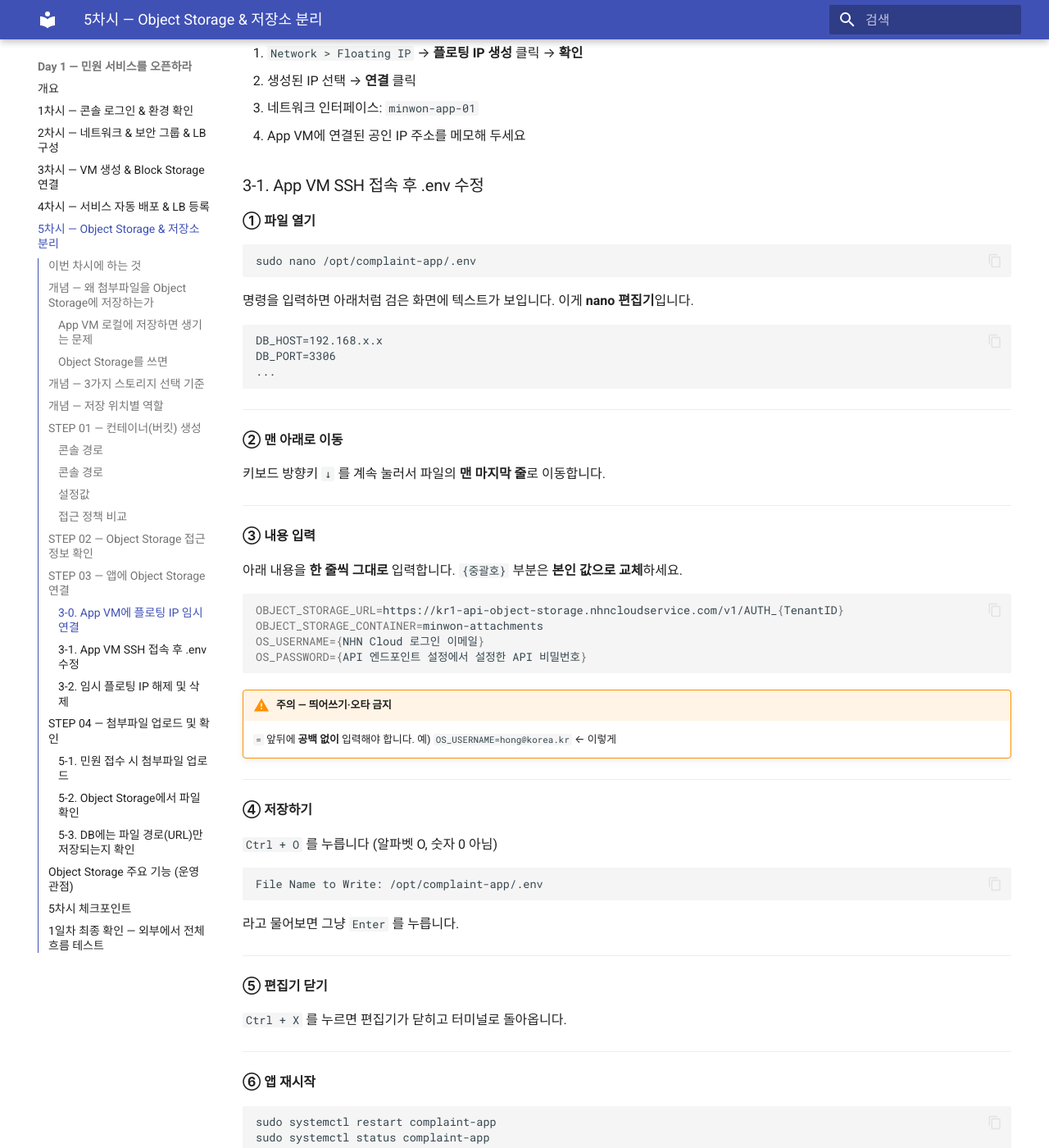
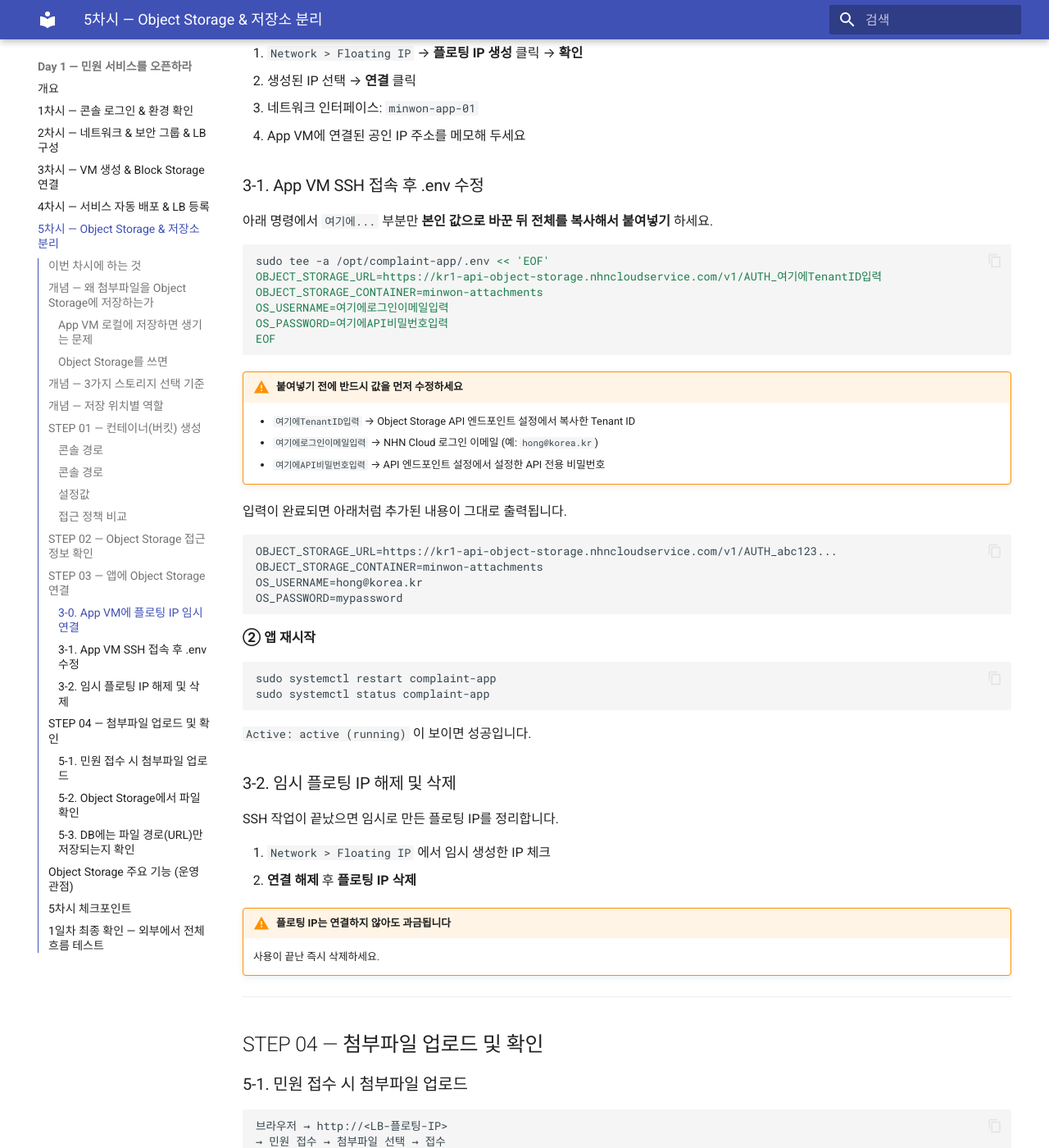
Before and after one commit to skilleat-labs/cloud-native-minwon-lab, an MkDocs documentation site: the page built from docs/day1/session5.md, in a window 1280 px wide and 1400 px high, scrolled down 4754 px. Shown: the whole window at 82% size. Built offline with MkDocs 1.6.1 and Material for MkDocs 9.7.7, drawn with Linux system fonts in a browser that asks for light colours.

Commit message:
5차시: .env 수정을 nano 대신 tee 복붙 방식으로 변경

````diff
--- a/docs/day1/session5.md
+++ b/docs/day1/session5.md
@@ -160,65 +160,32 @@ Storage > Object Storage > API 엔드포인트 설정 버튼 클릭
 
 ### 3-1. App VM SSH 접속 후 .env 수정
 
-**① 파일 열기**
+아래 명령에서 `여기에...` 부분만 **본인 값으로 바꾼 뒤 전체를 복사해서 붙여넣기** 하세요.
 
 ```bash
-sudo nano /opt/complaint-app/.env
+sudo tee -a /opt/complaint-app/.env << 'EOF'
+OBJECT_STORAGE_URL=https://kr1-api-object-storage.nhncloudservice.com/v1/AUTH_여기에TenantID입력
+OBJECT_STORAGE_CONTAINER=minwon-attachments
+OS_USERNAME=여기에로그인이메일입력
+OS_PASSWORD=여기에API비밀번호입력
+EOF
 ```
 
-명령을 입력하면 아래처럼 검은 화면에 텍스트가 보입니다. 이게 **nano 편집기**입니다.
+!!! warning "붙여넣기 전에 반드시 값을 먼저 수정하세요"
+    - `여기에TenantID입력` → Object Storage API 엔드포인트 설정에서 복사한 Tenant ID
+    - `여기에로그인이메일입력` → NHN Cloud 로그인 이메일 (예: `hong@korea.kr`)
+    - `여기에API비밀번호입력` → API 엔드포인트 설정에서 설정한 API 전용 비밀번호
+
+입력이 완료되면 아래처럼 추가된 내용이 그대로 출력됩니다.
 
 ```
-DB_HOST=192.168.x.x
-DB_PORT=3306
-...
+OBJECT_STORAGE_URL=https://kr1-api-object-storage.nhncloudservice.com/v1/AUTH_abc123...
+OBJECT_STORAGE_CONTAINER=minwon-attachments
+OS_USERNAME=hong@korea.kr
+OS_PASSWORD=mypassword
 ```
 
----
-
-**② 맨 아래로 이동**
-
-키보드 방향키 `↓` 를 계속 눌러서 파일의 **맨 마지막 줄**로 이동합니다.
-
----
-
-**③ 내용 입력**
-
-아래 내용을 **한 줄씩 그대로** 입력합니다.
-`{중괄호}` 부분은 **본인 값으로 교체**하세요.
-
-```bash
-OBJECT_STORAGE_URL=https://kr1-api-object-storage.nhncloudservice.com/v1/AUTH_{TenantID}
-OBJECT_STORAGE_CONTAINER=minwon-attachments
-OS_USERNAME={NHN Cloud 로그인 이메일}
-OS_PASSWORD={API 엔드포인트 설정에서 설정한 API 비밀번호}
-```
-
-!!! warning "주의 — 띄어쓰기·오타 금지"
-    `=` 앞뒤에 **공백 없이** 입력해야 합니다.
-    예) `OS_USERNAME=hong@korea.kr` ← 이렇게
-
----
-
-**④ 저장하기**
-
-`Ctrl + O` 를 누릅니다 (알파벳 O, 숫자 0 아님)
-
-```
-File Name to Write: /opt/complaint-app/.env
-```
-
-라고 물어보면 그냥 `Enter` 를 누릅니다.
-
----
-
-**⑤ 편집기 닫기**
-
-`Ctrl + X` 를 누르면 편집기가 닫히고 터미널로 돌아옵니다.
-
----
-
-**⑥ 앱 재시작**
+**② 앱 재시작**
 
 ```bash
 sudo systemctl restart complaint-app
````
